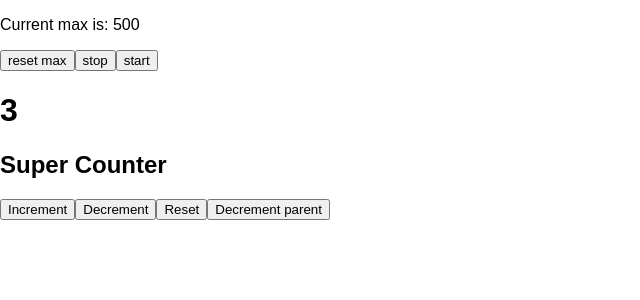
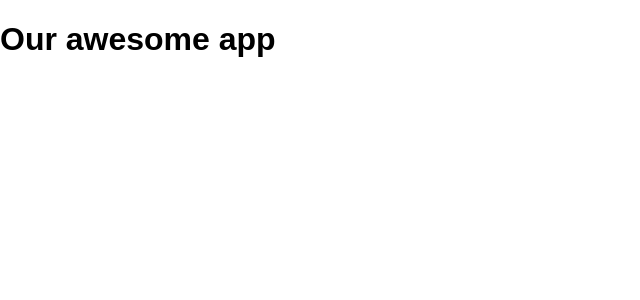
Before and after one commit to agatapiernikowska/react-cwiczenia, a React (Create React App) app: page / in a window 1280 px wide. Shown: the top 300 px of the page, without its empty margins (0-640 px from the left). Built offline with nearby package versions, Linux system fonts and the light colour scheme.

Commit message:
Introduce BrowserRouter and Route

```diff
--- a/package.json
+++ b/package.json
@@ -5,6 +5,8 @@
   "dependencies": {
     "react": "^16.3.2",
     "react-dom": "^16.3.2",
+    "react-router-dom": "^4.2.2",
+    "react-router-native": "^4.2.0",
     "react-scripts": "1.1.4"
   },
   "scripts": {
--- a/src/App.js
+++ b/src/App.js
@@ -1,64 +1,21 @@
-import React, { Component } from 'react';
-import './App.css';
-import Counter from "./Counter";
+import React, { Component } from 'react'
+import {
+  BrowserRouter,
+  Route
+} from 'react-router-dom'
+import CounterView from './CounterView';
 
 class App extends Component {
-  state = {
-    appMax: 14
-  }
+  render() {
+    return (
+      <BrowserRouter>
+      <div>
+        <h1>Our awesome app</h1>
 
-  decrementAppMax = howMuch => this.setState ({
-    appMax: this.state.appMax - howMuch
-  })
-
-  handleClick = () => this.setState ({
-    appMax: 14
-  })
-  componentDidMount () {
-    this.start()
-  }
-  start = () => {
-    this.intervalId = setInterval(() => this.setState ({
-      appMax: this.state.appMax + 1
-    }),1000)
-  }
-
-  stop = () => {
-    clearInterval(this.intervalId)
-  }
-
-  static getDerivedStateFromProps (nextProps, prevState){
-    return {
-      appMax: nextProps.initialMax
-    }
-  }
-
-  render() {
-    const {appMax} = this.state
-    return (
-      <div>
-        <p>Current max is: {appMax}</p>
-        <button onClick={this.handleClick}>
-          reset max
-        </button>
-        <button onClick={this.stop}>
-          stop
-        </button>
-        <button onClick={this.start}>
-          start
-        </button>
-
-        <Counter
-          parentDecrementer={this.decrementAppMax}
-          initialValue={3}
-          max={14}
-          min={1}
-          step={2}
-        />
-
+        <Route path="/counters" component={CounterView}/>
       </div>
-    );
+      </BrowserRouter>
+    )
   }
 }
-
-export default App;
+export default App
--- /dev/null
+++ b/src/CounterView.js
@@ -0,0 +1,66 @@
+import React from 'react';
+import './App.css';
+import Counter from './Counter';
+
+  class CounterView extends React.Component {
+
+   state = {
+          appMax: 14
+   }
+
+  decrementAppMax = howMuch => this.setState({
+      appMax: this.state.appMax - howMuch
+  })
+
+    handleClick = () => this.setState({
+      appMax: 14
+  })
+
+    componentDidMount() {
+      this.start()
+    }
+
+    start = () => {
+      this.intervalId = setInterval(() => this.setState({
+          appMax: this.state.appMax + 1
+      }), 1000)
+    }
+
+    stop = () => {
+      clearInterval(this.intervalId)
+    }
+
+    static getDerivedStateFromProps(nextProps, prevState) {
+      return {
+          appMax: nextProps.initialMax
+      }
+    }
+
+    render() {
+      const { appMax } = this.state
+
+      return (
+          <div>
+              <p>Current max is: {appMax}</p>
+              <button onClick={this.handleClick}>
+                reset max
+              </button>
+              <button onClick={this.stop}>
+                stop
+              </button>
+              <button onClick={this.start}>
+                start
+              </button>
+              <Counter
+                parentDecrementer={this.decrementAppMax}
+                initialValue={3}
+                max={appMax}
+                min={1}
+                step={2}
+              />
+      </div>
+      );
+    }
+}
+
+  export default CounterView;
```
Also changed, not shown: 2 other files (tests, documents, lock files or other folders).
